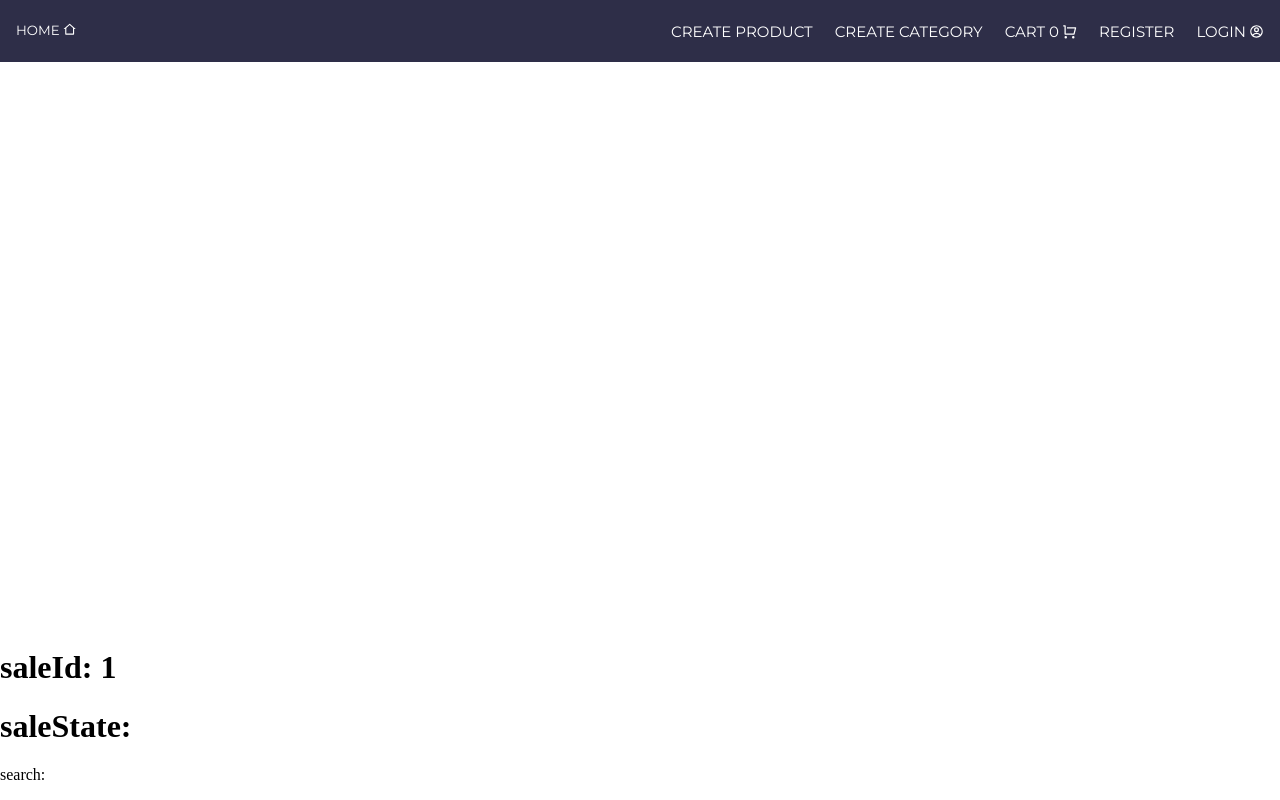
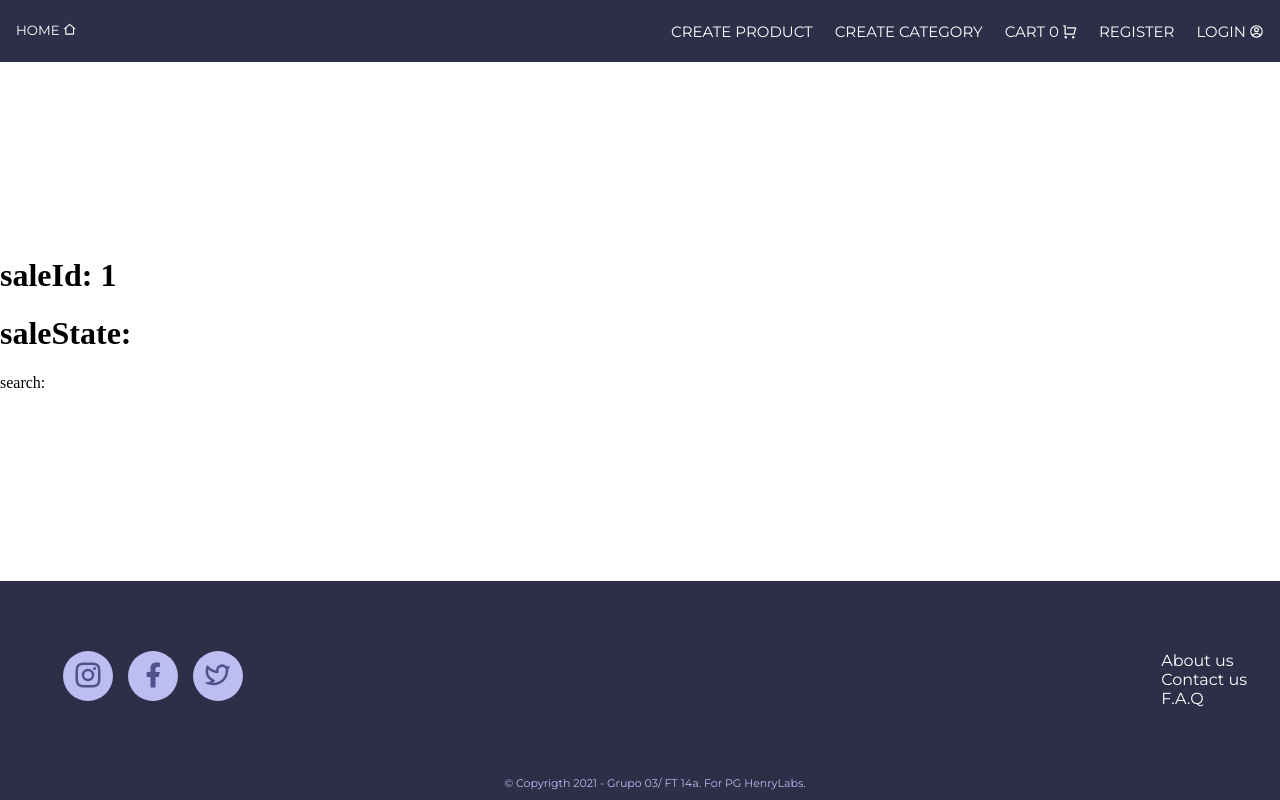
Before and after one commit to rodriabregu/Henry-PF-G03, a React (Create React App) app in the folder client/: page /checkout/1/1 in a window 1280 px wide. Built offline with nearby package versions, Linux system fonts and the light colour scheme; no server answers.

Commit message:
Ordenando

```diff
--- a/client/src/App.tsx
+++ b/client/src/App.tsx
@@ -11,9 +11,9 @@ import Register from './Components/Register';
 import CreateCategory from './Components/Categories/createCategory'
 import SalesList from './Components/Sales';
 import SaleDetail2 from './Components/Sales/saleDetail2';
+import PostSale from './Components/Sales/PostSale';
 import { BrowserRouter as Router, Switch, Route } from 'react-router-dom';
 
-import axios from 'axios'
 
 function App() {
   return (
@@ -31,25 +31,8 @@ function App() {
           <Route exact path='/createCategory' component={CreateCategory}/>
           <Route exact path='/allSales' component={SalesList}/>
           <Route exact path='/sales/:id' component={SaleDetail2}/>
-          <Route path="/checkout/:saleId/:esta" component={(props: any)=>{
+          <Route path="/checkout/:saleId/:esta" component={PostSale} />
           <Route path="/" component={Footer} />
-
-            const {saleId,esta} = props.match.params
-            const {search} = props.location
-
-            let saleState: string = ""
-
-            axios.put(`http://localhost:3001/sale`+search, {saleId})
-            .then(res => {
-              saleState = res.data.data.state
-              console.log(saleState)
-          })
-          return(<div>
-                <h1>saleId: {saleId}</h1>
-                <h1>saleState: {saleState}</h1>
-                <p>search: {search}</p>
-            </div>)
-          }} />
         </div>
       </Switch>
     </Router>
--- a/client/src/Components/Cart/index.js
+++ b/client/src/Components/Cart/index.js
@@ -13,8 +13,7 @@ const Cart = () => {
     const allSales = useSelector(s => s.sales);
     const [salePurchaseId, setSalePurchaseId] = useState('');
     const [items, setItems] = useState([]);
-const url_pago = useSelector(s => s.url_pago);
-console.log('url_pago s: ',url_pago)
+    const url_pago = useSelector(s => s.url_pago);
 
 	const saveToLocalStorage = items => {
 		localStorage.setItem('products-cart', JSON.stringify(items));
@@ -50,7 +49,7 @@ console.log('url_pago s: ',url_pago)
         const match = allSales?.map(s => s?.data?.data)
         const matchFilter = match?.filter(m => m?.sale?.purchaseId === salePurchaseId?.purchaseId)
         const matchUrl = matchFilter[0]?.response?.body?.init_point;
-        console.log('matchUrl',matchUrl)
+        console.log('matchUrl',allSales)
         /* history.push(matchUrl); */
     }
 
--- a/client/src/Components/NavBar/NavBar.tsx
+++ b/client/src/Components/NavBar/NavBar.tsx
@@ -3,6 +3,7 @@ import { NavLink as Link } from 'react-router-dom';
 import { FaBars } from 'react-icons/fa';
 import { RiShoppingCartLine, RiAccountCircleLine, RiHome2Line } from 'react-icons/ri';
 import './NavBar.css';
+import { getAllByPlaceholderText } from '@testing-library/react';
 
 export interface Ee {
   "name": "<anystring>",
--- /dev/null
+++ b/client/src/Components/Sales/PostSale.tsx
@@ -0,0 +1,31 @@
+import axios from 'axios'
+import { useState } from 'react';
+import { useLocation, useParams } from 'react-router'
+
+export default function PostSale() {
+
+    const { id, saleId, esta } = useParams<any>();
+
+    const [ sales, setSales ] = useState<any>('')
+
+    const {search} = useLocation()
+
+    let saleState: string = ""
+
+    axios.put(`http://localhost:3001/sale`+search, {saleId})
+            .then(res => {
+              saleState = res?.data?.data?.state
+              setSales(saleState)
+              localStorage.removeItem('products-cart')
+              console.log('saleState',saleState)
+            })
+
+
+    return (
+        <div>
+            <h1>saleId: {saleId}</h1>
+                <h1>saleState: {sales?sales:''}</h1>
+                <p>search: {search}</p>
+        </div>
+    )
+}
--- a/client/src/Redux/Reducers/Reducers.ts
+++ b/client/src/Redux/Reducers/Reducers.ts
@@ -63,7 +63,8 @@ function getProductReducer(state:any = initialState, action: any) {
       }
       case POST_SALE:
         return {
-          ...state, url_pago: action.payload.data.data.url_pago,
+          ...state,
+          url_pago: action.payload.data.data.url_pago,
           sales: [...state.sales, action.payload]
         }
       case GET_SALES:
```
